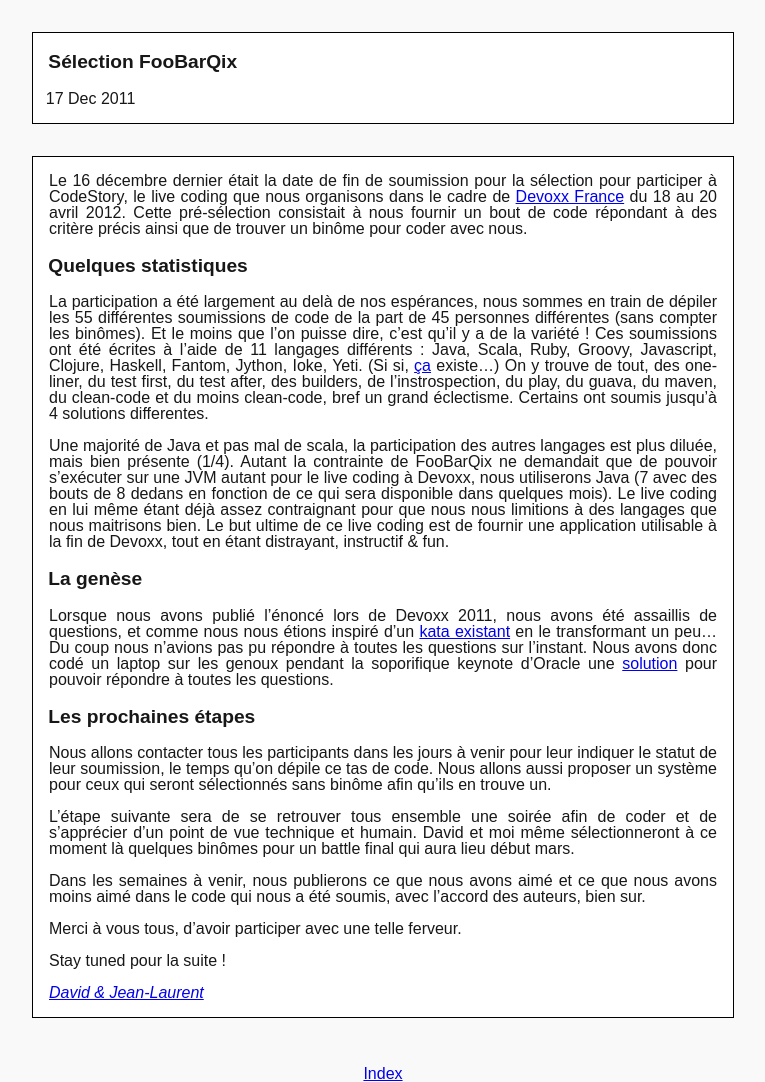
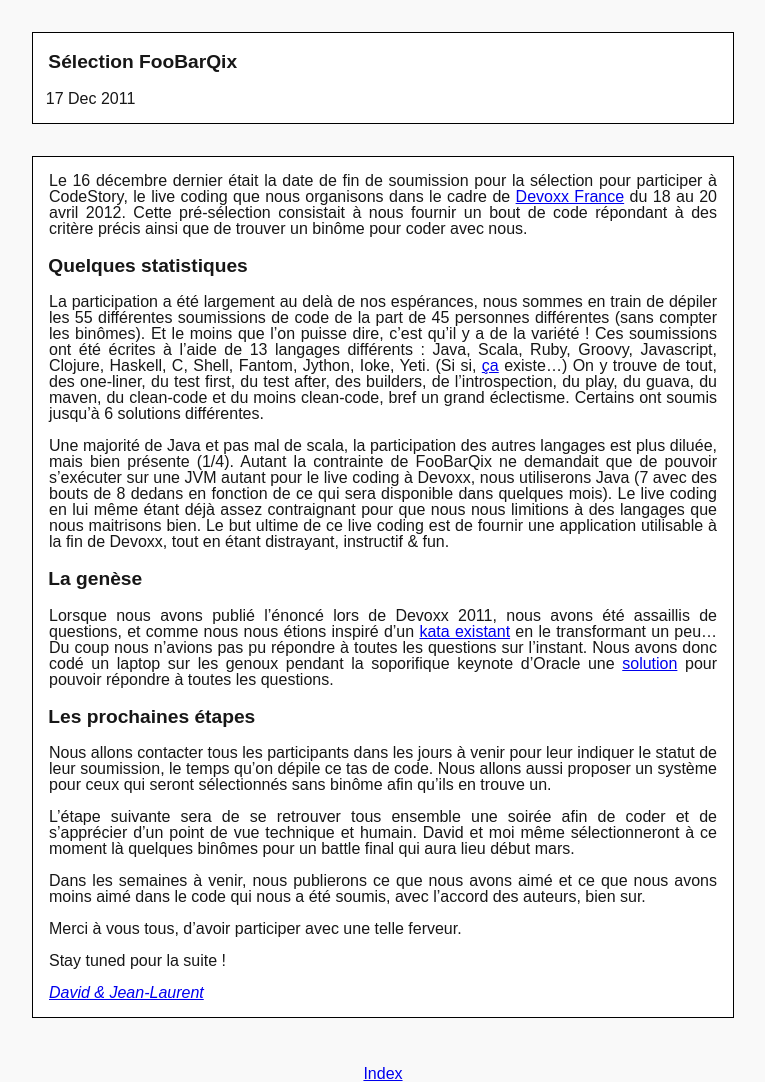
Before and after one commit to CodeStory/code-story-blog, a Jekyll site: the page built from _posts/2011-12-17-selectionfoobarqix.markdown, in a window 1280 px wide. Shown: the whole page, without its empty margins (257-1022 px from the left). Built offline with Jekyll 4.4.1, drawn with Linux system fonts in a browser that asks for light colours; a script that is not in the unit is left out.

Commit message:
Correction on some numbers

```diff
--- a/_posts/2011-12-17-selectionfoobarqix.markdown
+++ b/_posts/2011-12-17-selectionfoobarqix.markdown
@@ -9,7 +9,7 @@ Cette pré-sélection consistait à nous fournir un bout de code répondant à d
 Quelques statistiques
 =========================
 
-La participation a été largement au delà de nos espérances, nous sommes en train de dépiler les 55 différentes soumissions de code de la part de 45 personnes différentes (sans compter les binômes). Et le moins que l'on puisse dire, c'est qu'il y a de la variété ! Ces soumissions ont été écrites à l'aide de 11 langages différents : Java, Scala, Ruby, Groovy, Javascript, Clojure, Haskell, Fantom, Jython, Ioke, Yeti. (Si si, [ça](http://mth.github.com/yeti/) existe...) On y trouve de tout, des one-liner, du test first, du test after, des builders, de l'instrospection, du play, du guava, du maven, du clean-code et du moins clean-code, bref un grand éclectisme. Certains ont soumis jusqu'à 4 solutions differentes.
+La participation a été largement au delà de nos espérances, nous sommes en train de dépiler les 55 différentes soumissions de code de la part de 45 personnes différentes (sans compter les binômes). Et le moins que l'on puisse dire, c'est qu'il y a de la variété ! Ces soumissions ont été écrites à l'aide de 13 langages différents : Java, Scala, Ruby, Groovy, Javascript, Clojure, Haskell, C, Shell, Fantom, Jython, Ioke, Yeti. (Si si, [ça](http://mth.github.com/yeti/) existe...) On y trouve de tout, des one-liner, du test first, du test after, des builders, de l'introspection, du play, du guava, du maven, du clean-code et du moins clean-code, bref un grand éclectisme. Certains ont soumis jusqu'à 6 solutions différentes.
 
 Une majorité de Java et pas mal de scala, la participation des autres langages est plus diluée, mais bien présente (1/4). Autant la contrainte de FooBarQix ne demandait que de pouvoir s'exécuter sur une JVM autant pour le live coding à Devoxx, nous utiliserons Java (7 avec des bouts de 8 dedans en fonction de ce qui sera disponible dans quelques mois). Le live coding en lui même étant déjà assez contraignant pour que nous nous limitions à des langages que nous maitrisons bien. Le but ultime de ce live coding est de fournir une application utilisable à la fin de Devoxx, tout en étant distrayant, instructif & fun.
 
```
